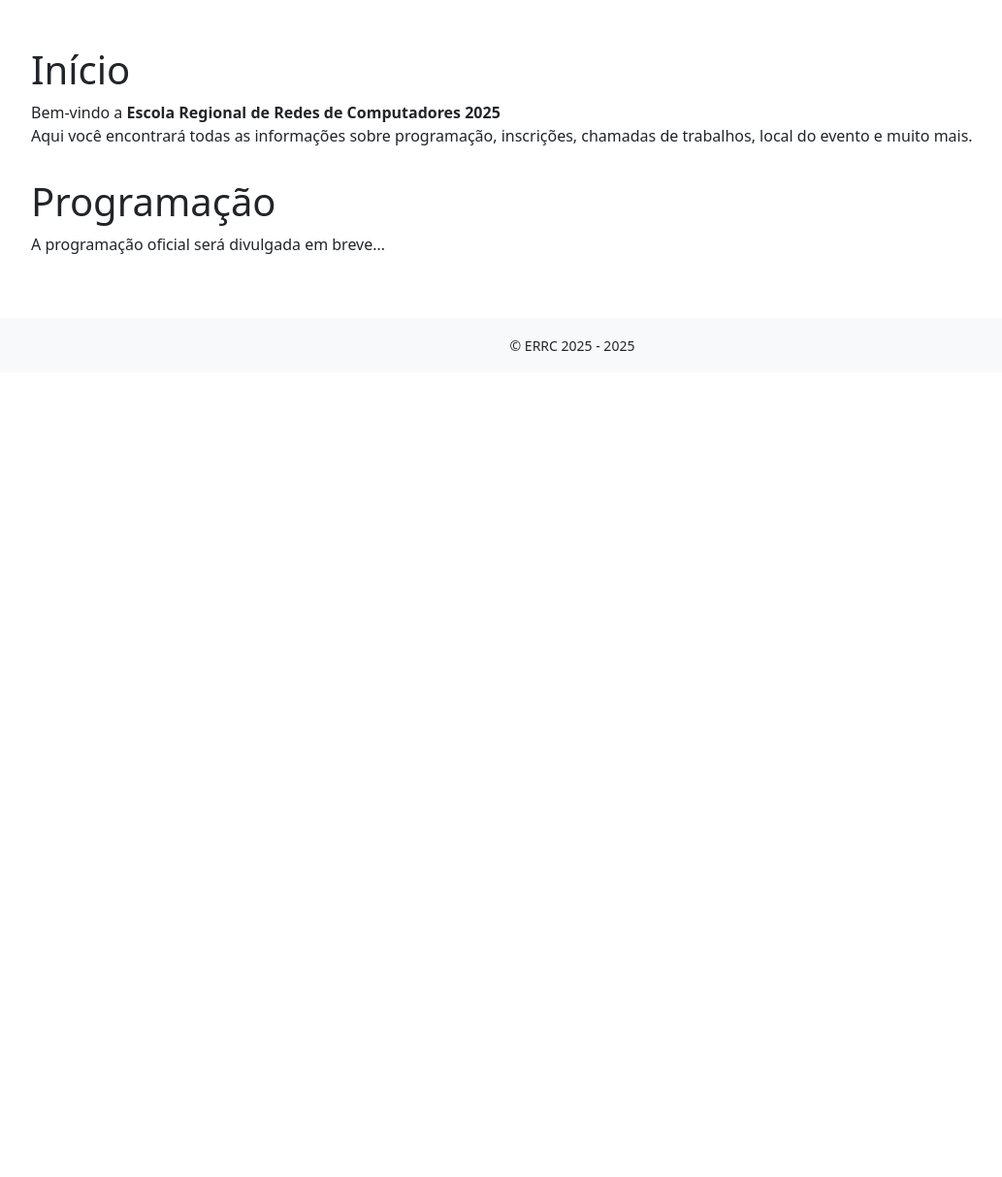
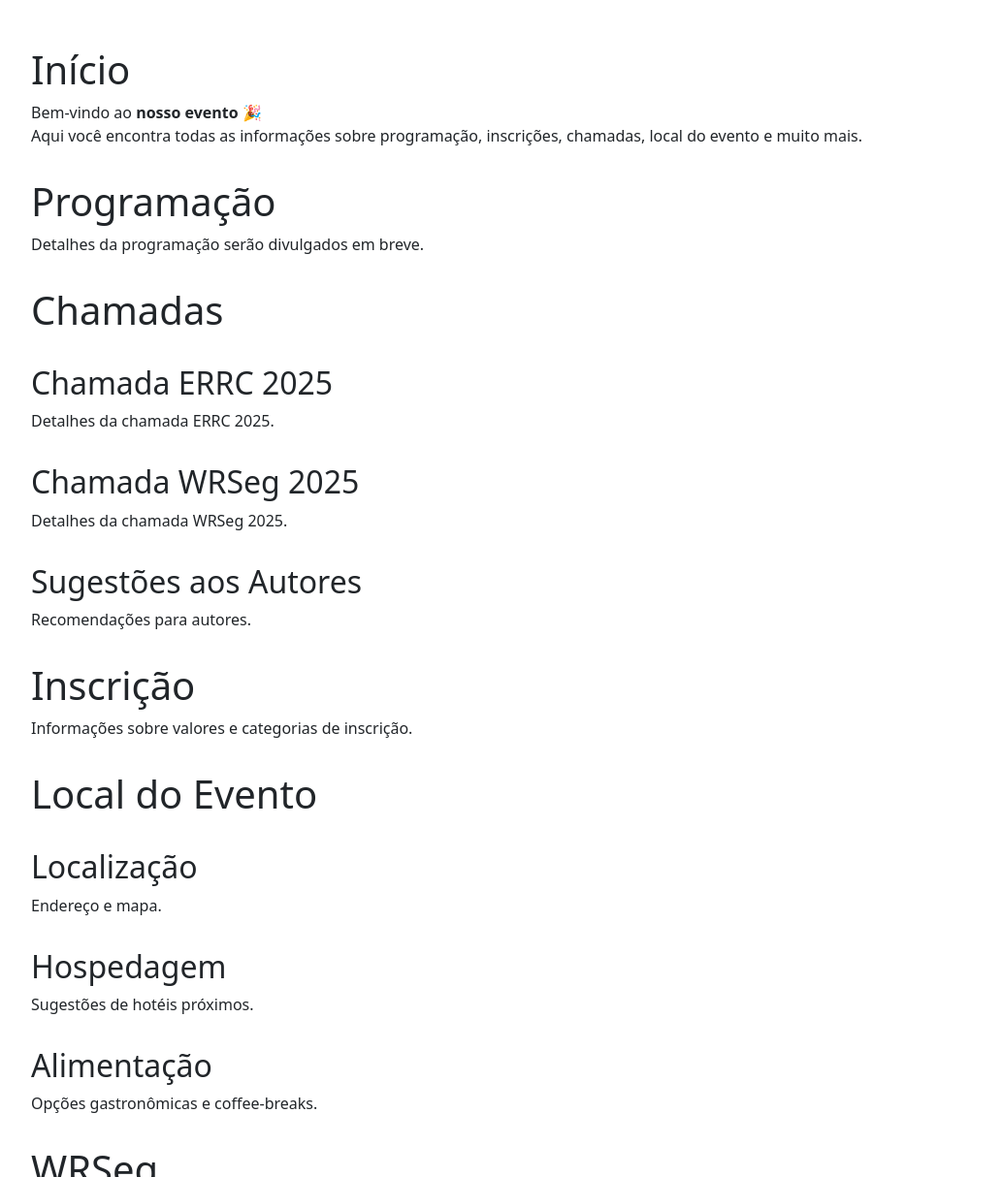
Before and after one commit to crrc-rs/errc2025, a Jekyll site: the page built from index.md, in a window 1280 px wide and 1400 px high, scrolled down 270 px. Shown: the part 186-1400 px from the top of the window at 97% size, without its empty margins (50-1083 px from the left). Built offline with Jekyll 4.4.1, drawn with Linux system fonts in a browser that asks for light colours; before the commit the page ends 900 px from its top, so only the background shows below that; some of the changed text lies outside the part shown.

Commit message:
Update index.md

```diff
--- a/index.md
+++ b/index.md
@@ -1,11 +1,50 @@
 ---
 layout: default
-title: ERRC 2025
+title: Página Inicial
 ---
 
 # Início
-Bem-vindo a **Escola Regional de Redes de Computadores 2025**
-Aqui você encontrará todas as informações sobre programação, inscrições, chamadas de trabalhos, local do evento e muito mais.
+Bem-vindo ao **nosso evento** 🎉
+Aqui você encontra todas as informações sobre programação, inscrições, chamadas, local do evento e muito mais.
 
 # Programação
-A programação oficial será divulgada em breve...
+Detalhes da programação serão divulgados em breve.
+
+# Chamadas
+## Chamada ERRC 2025
+Detalhes da chamada ERRC 2025.
+
+## Chamada WRSeg 2025
+Detalhes da chamada WRSeg 2025.
+
+## Sugestões aos Autores
+Recomendações para autores.
+
+# Inscrição
+Informações sobre valores e categorias de inscrição.
+
+# Local do Evento
+## Localização
+Endereço e mapa.
+
+## Hospedagem
+Sugestões de hotéis próximos.
+
+## Alimentação
+Opções gastronômicas e coffee-breaks.
+
+# WRSeg
+Detalhes sobre o Workshop WRSeg 2025.
+
+# Organização
+## Edição 2025
+Equipe atual.
+
+## Edições Anteriores
+Histórico do evento.
+
+## Comitê Assessor
+Lista de membros.
+
+# Premiações
+Informações sobre premiações.
```
